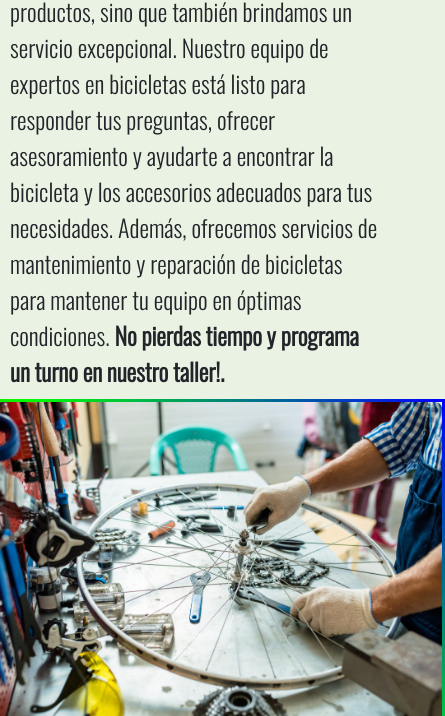
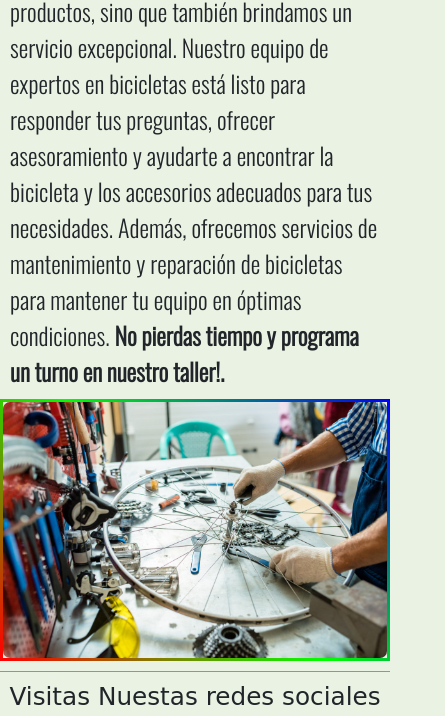
Before and after one commit to SergioArielCordoba/proyecto-coder, a plain HTML site: page index.html in a window 390 px wide. Shown: the part 611-1327 px from the top of the page, 445 px wide, since content can reach past the window. Drawn offline with nearby package versions, Linux system fonts and the light colour scheme; a web font is replaced by a local one.

Commit message:
Ajustes imagenes responsive index

```diff
--- a/estilos/styles.css
+++ b/estilos/styles.css
@@ -58,11 +58,11 @@ p{
 }
 
 .sec2, .sec4{
-    width: 500px;
+    width: 50%;
     overflow: hidden;
 }
 .contenedorMain img{
-    width: 500px;
+    width: 100%;
     border-radius: 10px;
     border: #eb7f1b solid 3px;
     border-image: linear-gradient(45deg, red, lime, blue) 1;
@@ -153,6 +153,12 @@ p{
         border: #eb7f1b solid 3px;
         border-image: linear-gradient(45deg, red, lime, blue) 1;
     }
+
+    .sec2, .sec4{
+        width: 100%;
+        overflow: hidden;
+    }
+
 }
 
 @media (min-width:601px) and (max-width: 989px){
@@ -171,4 +177,11 @@ p{
         border-image: linear-gradient(45deg, red, lime, blue) 1;
     }
 
+
+    .sec2, .sec4{
+        width: 75%;
+        overflow: hidden;
+    }
+
+
 }
--- a/index.html
+++ b/index.html
@@ -66,7 +66,7 @@
         </div>
 
         <div class="sec2">
-            <a href="html/shop.html"><img src="media/tienda.jpg" alt="imagen de productos"></a>
+            <a href="html/shop.html"><img class="imagenIndex" src="media/tienda.jpg" alt="imagen de productos"></a>
         </div>
 
         <div class="sec3">
@@ -82,7 +82,7 @@
         </div>
 
         <div class="sec4">
-            <a href="html/taller.html"><img src="media/mecanico.jpg" alt="imagen de mecanico"></a>
+            <a href="html/taller.html"><img class="imagenIndex" src="media/mecanico.jpg" alt="imagen de mecanico"></a>
         </div>
     </main>
 
```
Also changed, not shown: media/accesorios.jpeg (deleted), media/banner.jpg (deleted).
